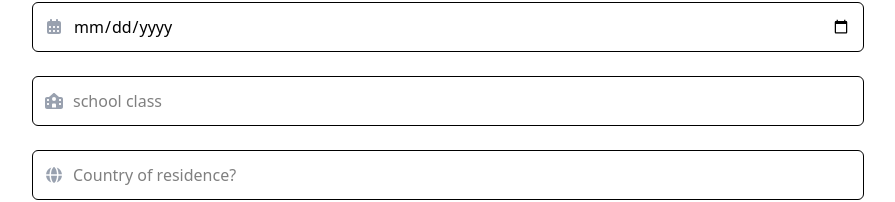
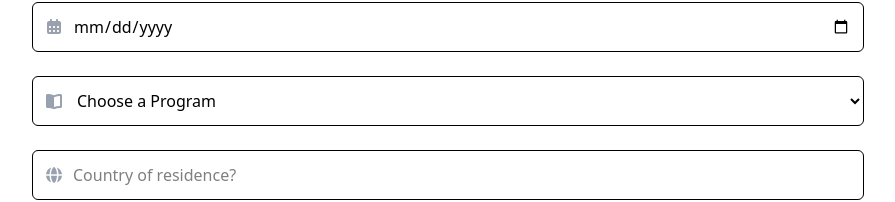
Before and after one commit to ejada-platform/ejada-platform, a React (Vite) app in the folder frontend/: page /enroll in a window 1280 px wide. Shown: the part 877-1079 px from the top of the page, without its empty margins (192-1087 px from the left). Built offline with nearby package versions, Linux system fonts and the light colour scheme.

Commit message:
feat: add program to the enrollement page

```diff
--- a/frontend/src/App.tsx
+++ b/frontend/src/App.tsx
@@ -103,7 +103,7 @@ const Navigation = () => {
     }
 
     return (
-        <header className="bg-gray-800 text-white p-4 sticky top-0 z-50 w-full">
+        <header className="bg-[#375466] text-white p-4 sticky top-0 z-50 w-full">
             <div className="max-w-7xl mx-auto flex justify-between items-center">
                 <Link to={user ? "/dashboard" : "/"} className="text-xl font-bold">
                     Ejadah
@@ -138,7 +138,7 @@ const Navigation = () => {
                             <span className="text-gray-300">|</span>
                             <span className="font-semibold">{t('welcome_user', { username: user.username })}</span>
                             <NotificationBell />
-                            <button onClick={handleLogout} className="bg-red-500 hover:bg-red-700 text-white font-bold py-2 px-4 rounded">{t('logout')}</button>
+                            <button onClick={handleLogout} className="bg-[#ada687] hover:bg-[#ada687] text-white font-bold py-2 px-4 rounded">{t('logout')}</button>
                         </>
                     ) : (
                         <>
--- a/frontend/src/pages/EnrollmentPage.tsx
+++ b/frontend/src/pages/EnrollmentPage.tsx
@@ -1,5 +1,3 @@
-// src/pages/EnrollmentPage.tsx
-
 import React, { useState } from 'react';
 import axios from 'axios';
 import { useTranslation } from 'react-i18next';
@@ -10,11 +8,11 @@ import 'react-phone-number-input/style.css'; // Don't forget the styles
 
 import { FontAwesomeIcon } from '@fortawesome/react-fontawesome';
 // We only import the icons we are actually using
-import { faUser, faVenusMars, faChild, faUserTie, faCalendarAlt, faSchool, faGlobe, faCity, faFlag, faEnvelope } from '@fortawesome/free-solid-svg-icons';
+import { faUser, faVenusMars, faChild, faUserTie, faCalendarAlt, faGlobe, faCity, faFlag, faEnvelope, faBookOpen } from '@fortawesome/free-solid-svg-icons';
 
 const initialFormData = {
     fullName: '', gender: '', fatherName: '', motherName: '', dateOfBirth: '',
-    schoolClass: '', countryOfResidence: '', city: '', nationality: '', email: ''
+    program: '' , countryOfResidence: '', city: '', nationality: '', email: ''
 };
 
 // Reusable component for a styled input field
@@ -62,7 +60,7 @@ const EnrollmentPage = () => {
         setLoading(true);
         try {
             // Tell Axios what to expect
-            const payload = { ...formData, phoneNumber, agreedToFees, howDidYouHear, program: 'Reading 7+' };
+            const payload = { ...formData, phoneNumber, agreedToFees, howDidYouHear };
             const { data } = await axios.post<{ success: boolean; message: string; }>('http://localhost:5000/api/applications', payload);
             setMessage(data.message);
             setFormData(initialFormData);
@@ -110,7 +108,24 @@ const EnrollmentPage = () => {
                     <InputField icon={faUserTie} name="fatherName" placeholder={t("Name of the Father")} value={formData.fatherName} onChange={handleChange} />
                     <InputField icon={faChild} name="motherName" placeholder={t("Name of the mother")} value={formData.motherName} onChange={handleChange} />
                     <InputField icon={faCalendarAlt} name="dateOfBirth" value={formData.dateOfBirth} onChange={handleChange} type="date" />
-                    <InputField icon={faSchool} name="schoolClass" placeholder={t("school class")} value={formData.schoolClass} onChange={handleChange} required={false}/>
+                    {/* --- CHANGE #3: Added the Program Selection Dropdown --- */}
+                    <div className="relative">
+                        <span className="absolute inset-y-0 left-0 flex items-center pl-3 text-gray-400"><FontAwesomeIcon icon={faBookOpen} /></span>
+                        <select
+                            name="program"
+                            value={formData.program}
+                            onChange={handleChange}
+                            className="w-full p-3 pl-10 border rounded-md bg-white"
+                            required
+                        >
+                            <option value="" disabled>{t('Choose a Program')}</option>
+                            <option value="Reading 7+">{t('Reading (7+)')}</option>
+                            <option value="Reading <7">{t('Reading (Under 7)')}</option>
+                            <option value="Memorizing">{t('Memorization')}</option>
+                            <option value="Reciting">{t('Reciting (for Non-Arabs)')}</option>
+                        </select>
+                    </div>
+
                     <InputField icon={faGlobe} name="countryOfResidence" placeholder={t("Country of residence?")} value={formData.countryOfResidence} onChange={handleChange} />
                     <InputField icon={faCity} name="city" placeholder={t("the city name")} value={formData.city} onChange={handleChange} />
                     <InputField icon={faFlag} name="nationality" placeholder={t("Nationality")} value={formData.nationality} onChange={handleChange} />
--- a/frontend/src/pages/LandingPage.tsx
+++ b/frontend/src/pages/LandingPage.tsx
@@ -88,7 +88,7 @@ const ImageSliderSection = () => {
     const settings = { dots: true, infinite: true, speed: 500, slidesToShow: 1, slidesToScroll: 1, autoplay: true, autoplaySpeed: 4000, arrows: true };
 
     return (
-        <section className="pt-28 pb-16 bg-gray-500">
+        <section className="pt-28 pb-16 bg-[#ada687]">
             <div className="max-w-5xl mx-auto px-12">
                 <Slider {...settings}>
                     {slides.map((slide, index) => (
@@ -128,7 +128,7 @@ const CoursesSection = () => {
         { titleKey: 'landing_page.programs.program3_title', img: '/images/slider3.jpeg' }
     ];
     return (
-        <section className="py-16 bg-white">
+        <section className="py-16 bg-[#ada687]">
             <div className="max-w-6xl mx-auto px-4">
                 <h2 className="text-4xl font-bold text-center mb-12">{t('landing_page.programs.title')}</h2>
                 <div className="grid grid-cols-1 md:grid-cols-3 gap-8">
@@ -149,7 +149,7 @@ const CoursesSection = () => {
 const VisionMissionSection = () => {
     const { t } = useTranslation();
     return(
-        <section className="py-20 bg-gray-50">
+        <section className="bg-[#ada687] py-20 ">
             <div className="max-w-6xl mx-auto px-4 grid grid-cols-1 sm:grid-cols-2 lg:grid-cols-4 gap-8">
                 <div className="border border-gray-200 p-6 rounded-lg text-center bg-white shadow">
                     <div className="text-4xl mb-4">✉️</div>
@@ -319,7 +319,7 @@ return(
 const Footer = () => {
     const { t } = useTranslation();
     return (
-         <footer className="bg-gray-900 text-white pt-16 pb-8">
+         <footer className="bg-[#375466] text-white pt-16 pb-8">
             <div className="max-w-6xl mx-auto grid grid-cols-1 sm:grid-cols-2 md:grid-cols-4 gap-8 text-center md:text-left px-4">
                 {/* Column 1: About */}
                 <div>
```
